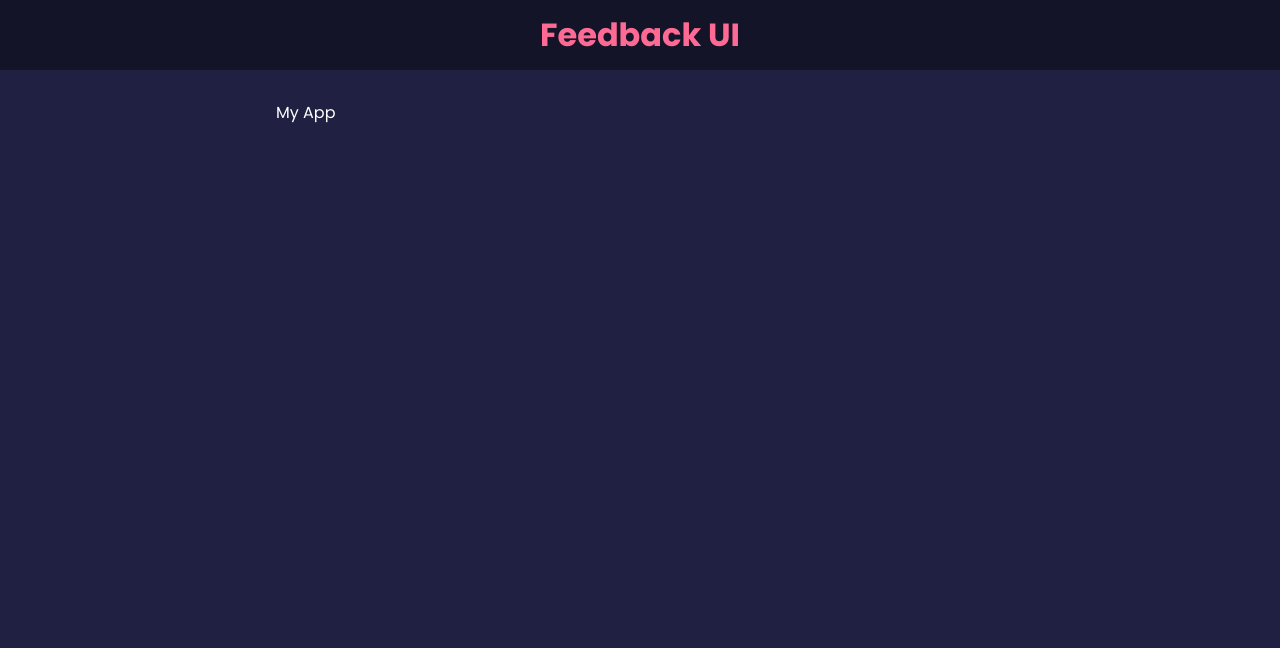
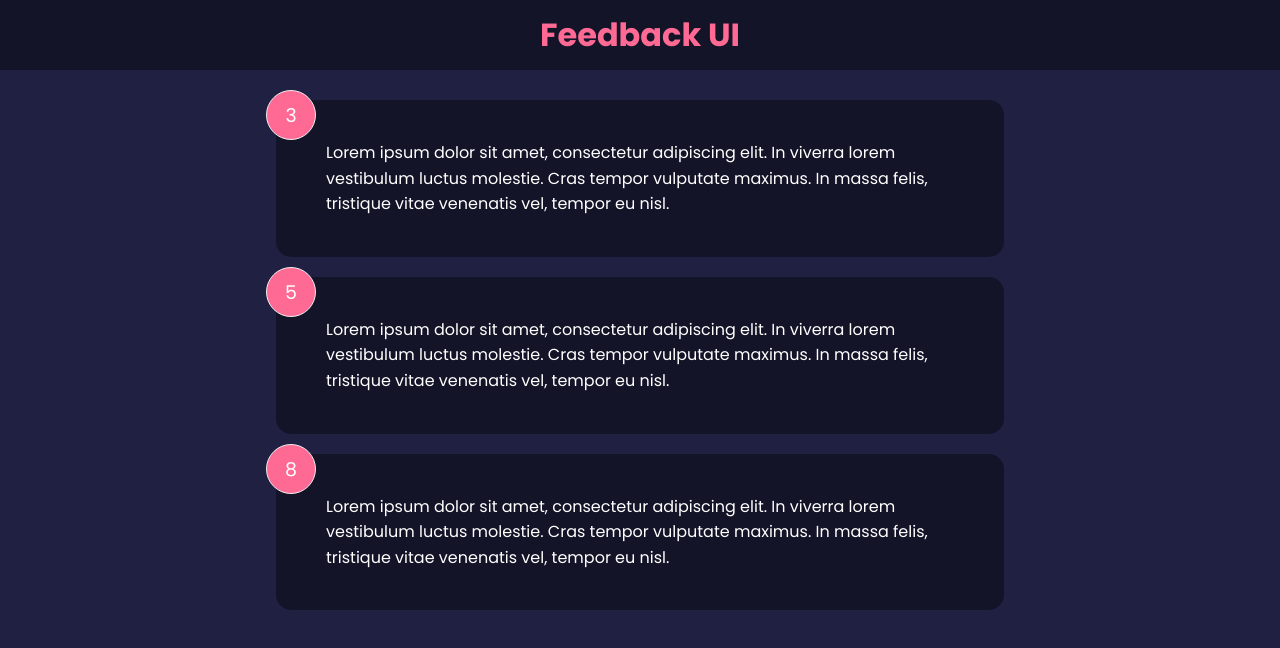
Before and after one commit to kaankurcer/feedback-app, a React (Create React App) app: page / in a window 1280 px wide. Shown: the top 648 px of the page. Built offline with nearby package versions, Linux system fonts and the light colour scheme.

Commit message:
feat: add state and conditional styling

```diff
--- a/src/App.js
+++ b/src/App.js
@@ -1,14 +1,19 @@
-import Header from "./components/Header"
+import { useState } from "react";
+import Header from "./components/Header";
+import FeedbackList from "./components/FeedbackList";
+import FeedbackData from "./data/FeedbackData";
 
 function App() {
+  const [feedback, setFeedback] = useState(FeedbackData);
+
   return (
     <>
       <Header />
       <div className="container">
-        <div>My App</div>
+        <FeedbackList feedback={feedback} />
       </div>
     </>
-  )
+  );
 }
 
-export default App
+export default App;
--- /dev/null
+++ b/src/components/FeedbackItem.jsx
@@ -0,0 +1,14 @@
+import React from "react";
+import Card from "./shared/Card";
+import { useState } from "react";
+
+function FeedbackItem({ item }) {
+  return (
+    <Card>
+      <div className="num-display">{item.rating}</div>
+      <div className="text-display">{item.text}</div>
+    </Card>
+  );
+}
+
+export default FeedbackItem;
--- /dev/null
+++ b/src/components/FeedbackList.jsx
@@ -0,0 +1,17 @@
+import React from "react";
+import FeedbackItem from "./FeedbackItem";
+
+function FeedbackList({ feedback }) {
+  if (!feedback || feedback.length === 0) {
+    return <p>No feedback yet.</p>;
+  }
+  return (
+    <div className="feedback-list">
+      {feedback.map((item) => (
+        <FeedbackItem key={item.id} item={item} />
+      ))}
+    </div>
+  );
+}
+
+export default FeedbackList;
--- a/src/components/Header.jsx
+++ b/src/components/Header.jsx
@@ -1,18 +1,21 @@
-import React from 'react'
+import React from "react";
 
-function Header({ text = 'Feedback UI', bgColor = 'rgba(0,0,0,0.4)', textColor = '#ff6a95' }) {
+function Header({
+  text = "Feedback UI",
+  bgColor = "rgba(0,0,0,0.4)",
+  textColor = "#ff6a95",
+}) {
   const headerStyles = {
     backgroundColor: bgColor,
-    color: textColor
-  }
+    color: textColor,
+  };
   return (
     <header style={headerStyles}>
       <div className="container">
         <h1>{text}</h1>
       </div>
     </header>
-  )
+  );
 }
 
-
-export default Header
+export default Header;
--- /dev/null
+++ b/src/components/shared/Card.jsx
@@ -0,0 +1,7 @@
+import React from "react";
+
+function Card({ children, reverse = "false" }) {
+  return <div className={`card ${reverse && "reverse"}`}>{children}</div>;
+}
+
+export default Card;
--- /dev/null
+++ b/src/data/FeedbackData.js
@@ -0,0 +1,19 @@
+const FeedbackData = [
+  {
+    id: 1,
+    rating: 3,
+    text: "Lorem ipsum dolor sit amet, consectetur adipiscing elit. In viverra lorem vestibulum luctus molestie. Cras tempor vulputate maximus. In massa felis, tristique vitae venenatis vel, tempor eu nisl.",
+  },
+  {
+    id: 2,
+    rating: 5,
+    text: "Lorem ipsum dolor sit amet, consectetur adipiscing elit. In viverra lorem vestibulum luctus molestie. Cras tempor vulputate maximus. In massa felis, tristique vitae venenatis vel, tempor eu nisl.",
+  },
+  {
+    id: 3,
+    rating: 8,
+    text: "Lorem ipsum dolor sit amet, consectetur adipiscing elit. In viverra lorem vestibulum luctus molestie. Cras tempor vulputate maximus. In massa felis, tristique vitae venenatis vel, tempor eu nisl.",
+  },
+];
+
+export default FeedbackData;
```
